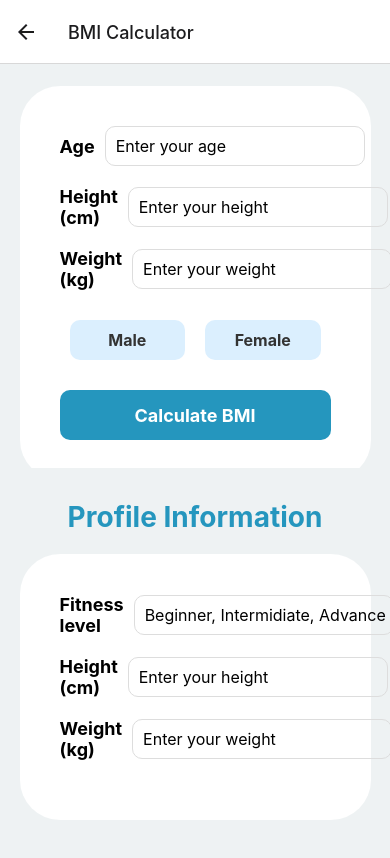
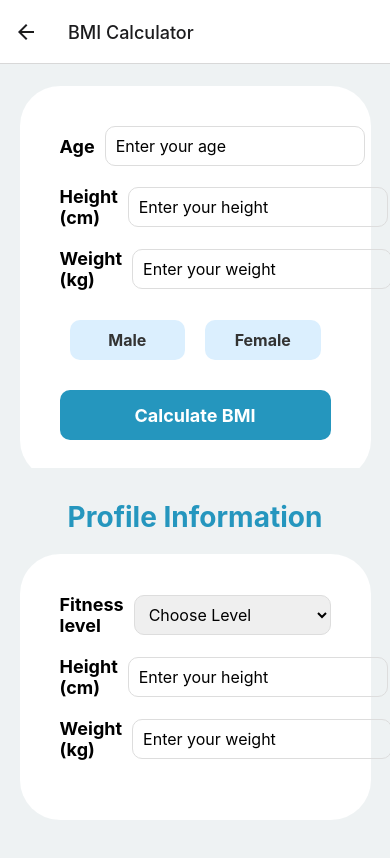
Before and after one commit to ChandlerN03/FitnessApp, a React Native app: screen /BMIpage in a window 390 px wide. Shown: the top 858 px of the page. Built offline with nearby package versions, Linux system fonts and the light colour scheme.

Commit message:
Add files via upload

```diff
--- a/BMIpage.js
+++ b/BMIpage.js
@@ -1,7 +1,7 @@
 // App.js
 import React, { useState } from 'react';
 import { View, Text, TextInput, TouchableOpacity,
-    StyleSheet, ScrollView } from 'react-native';
+    StyleSheet, ScrollView, Picker } from 'react-native';
 
 const App = () => {
     const [age, setAge] = useState('');
@@ -9,6 +9,7 @@ const App = () => {
     const [weight, setWeight] = useState('');
     const [gender, setGender] = useState('');
     const [bmiResult, setBmiResult] = useState(null);
+    const [fitnessLevel, setFitnessLevel] = useState('Choose Level')// default value
 
     const validateForm = () => {
         if (!age || !height || !weight || !gender) {
@@ -43,6 +44,7 @@ const App = () => {
         setHeight('');
         setWeight('');
         setGender('');
+        setFitnessLevel('Choose Level');
     };
 
 
@@ -114,6 +116,7 @@ const App = () => {
                         <Text style={styles.genderText}>Female</Text>
                     </TouchableOpacity>
                 </View>
+
                 <TouchableOpacity
                     style={styles.submitButton}
                     onPress={validateForm}
@@ -150,14 +153,16 @@ const App = () => {
                     <Text style={styles.label}>
                         Fitness level
                     </Text>
-                    <TextInput
-                        style={styles.textInput}
-                        placeholder="Beginner, Intermidiate, Advance"
-                        onChangeText={setAge}
-                        value={age}
-                        keyboardType="numeric"
-                        name="age"
-                    />
+                    <Picker
+                      style={styles.picker}
+                      selectedValue={fitnessLevel}
+                      onValueChange={(itemValue) => setFitnessLevel(itemValue)}
+                    >
+                      <Picker.Item label="Choose Level" value="Choose Level" />
+                      <Picker.Item label="Beginner" value="Beginner" />
+                      <Picker.Item label="Intermediate" value="Intermediate" />
+                      <Picker.Item label="Advanced" value="Advanced" />
+                    </Picker>
                 </View>
                 <View style={styles.inputRow}>
                     <Text style={styles.label}>
@@ -223,6 +228,7 @@ const styles = StyleSheet.create({
         alignItems: 'center',
         justifyContent: 'space-between',
         marginBottom: 20,
+        width: '100',
     },
     label: {
         flex: 1,
@@ -285,6 +291,18 @@ const styles = StyleSheet.create({
     resultText: {
         fontSize: 16,
     },
+    picker: {
+      height: 40,
+      width: 393,
+      borderWidth: 1,
+      borderColor: '#ddd',
+      borderRadius: 10,
+      paddingLeft: 10,
+      flexDirection: 'row',
+      alignItems: 'center',
+      justifyContent: 'space-between',
+
+    },
 });
 
 export default App;
```
